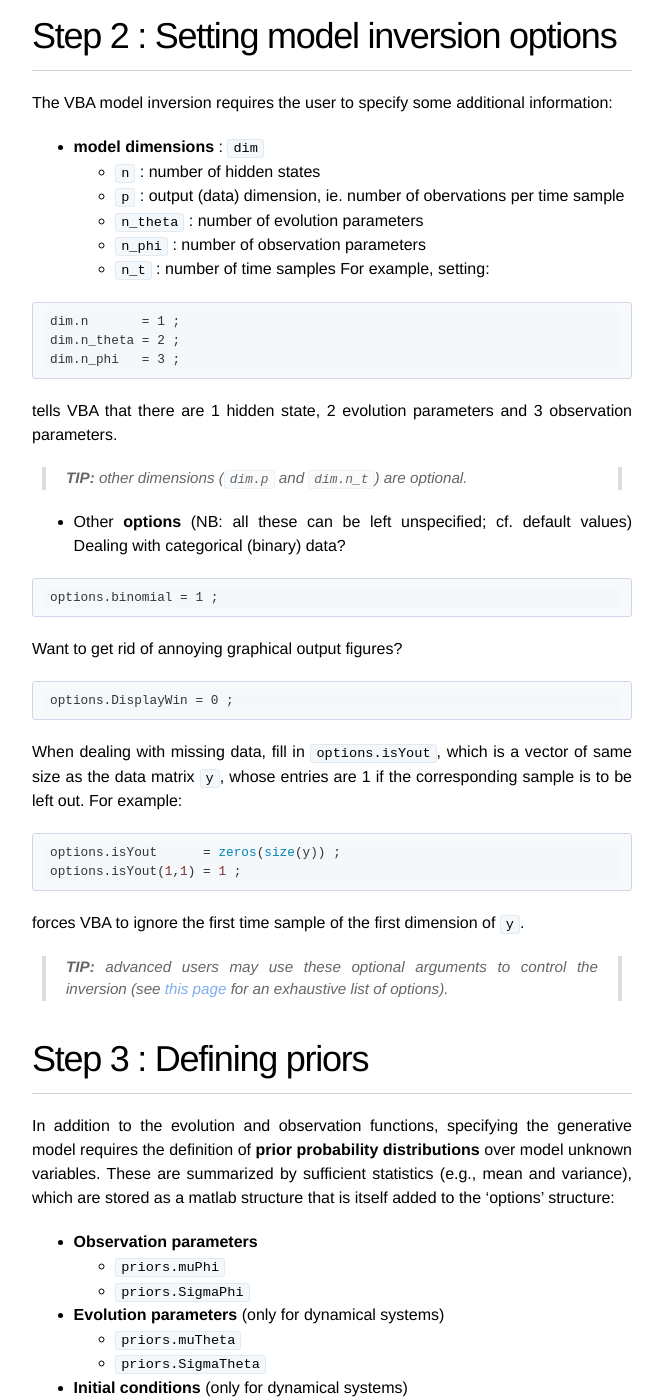
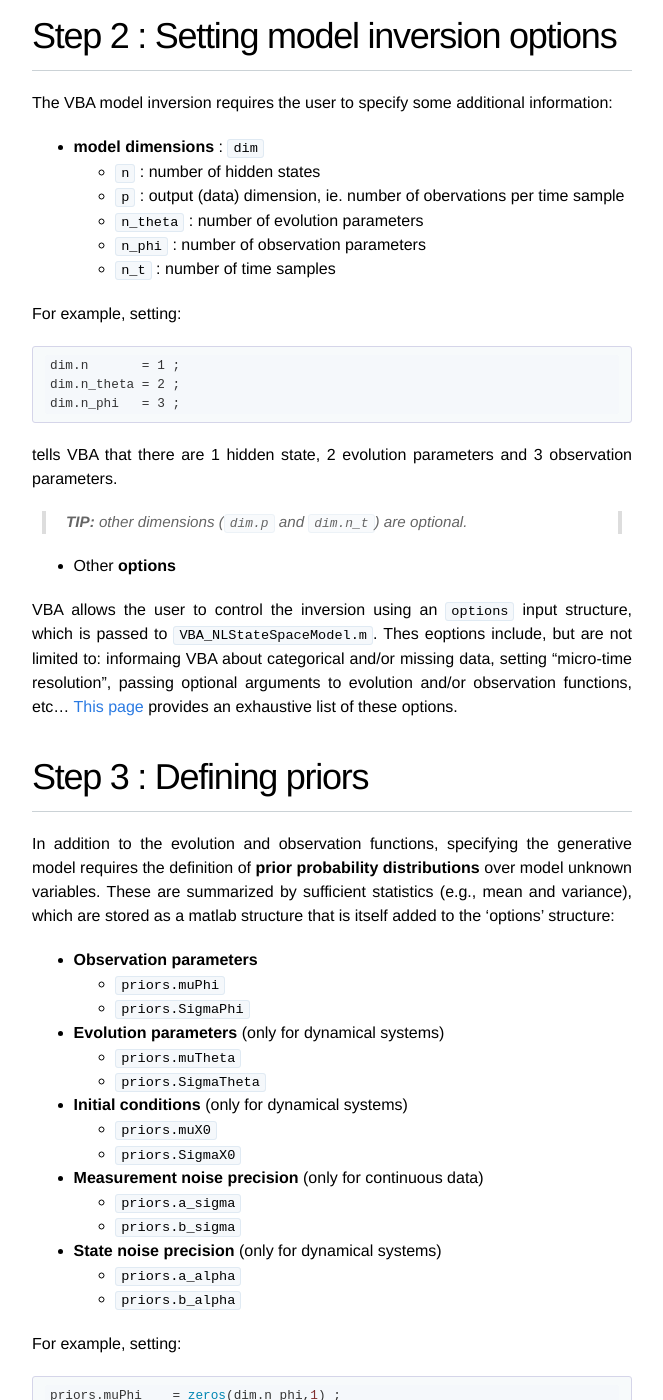
Before and after one commit to MBB-team/VBA-toolbox, a Jekyll site: the page built from _wiki/VBA-model-inversion-in-4-steps.md, in a window 1280 px wide and 1400 px high, scrolled down 1285 px. Shown: the whole window, without its empty margins (308-971 px from the left). Built offline with Jekyll 4.4.1, drawn with Linux system fonts in a browser that asks for light colours; nearby versions of some CDN libraries.

Commit message:
Update VBA-model-inversion-in-4-steps.md

````diff
--- a/_wiki/VBA-model-inversion-in-4-steps.md
+++ b/_wiki/VBA-model-inversion-in-4-steps.md
@@ -38,6 +38,7 @@ The VBA model inversion requires the user to specify some additional information
   - `n_theta` : number of evolution parameters
   - `n_phi` : number of observation parameters
   - `n_t` : number of time samples
+
 For example, setting:
 
 ```matlab
@@ -49,27 +50,10 @@ tells VBA that there are 1 hidden state, 2 evolution parameters and 3 observatio
 
 > **TIP:** other dimensions (`dim.p` and `dim.n_t`) are optional.
 
-- Other **options** (NB: all these can be left unspecified; cf. default values)
-Dealing with categorical (binary) data?
+- Other **options**
 
-```matlab
-options.binomial = 1 ;
-```
-Want to get rid of annoying graphical output figures?
+VBA allows the user to control the inversion using an `options` input structure, which is passed to `VBA_NLStateSpaceModel.m`. Thes eoptions include, but are not limited to: informaing VBA about categorical and/or missing data, setting "micro-time resolution", passing optional arguments to evolution and/or observation functions, etc... [This page]({{ site.baseurl }}/wiki/Controlling-the-inversion-using-VBA-options) provides an exhaustive list of these options.
 
-```matlab
-options.DisplayWin = 0 ;
-```
-When dealing with missing data, fill in `options.isYout`, which is a vector of same size as the data matrix `y`, whose entries are 1 if the corresponding sample is to be left out. For example:
-
-```matlab
-options.isYout      = zeros(size(y)) ;
-options.isYout(1,1) = 1 ;
-```
-
-forces VBA to ignore the first time sample of the first dimension of `y`.
-
-> **TIP:** advanced users may use these optional arguments to control the inversion (see [this page]({{ site.baseurl }}/wiki/Controlling-the-inversion-using-VBA-options) for an exhaustive list of options).
 
 # Step 3 : Defining priors
 
````
